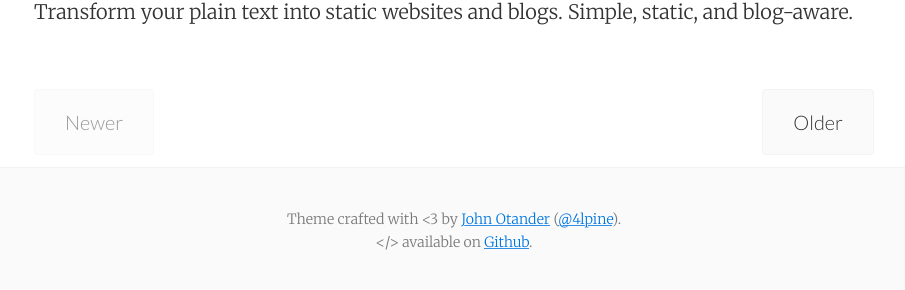
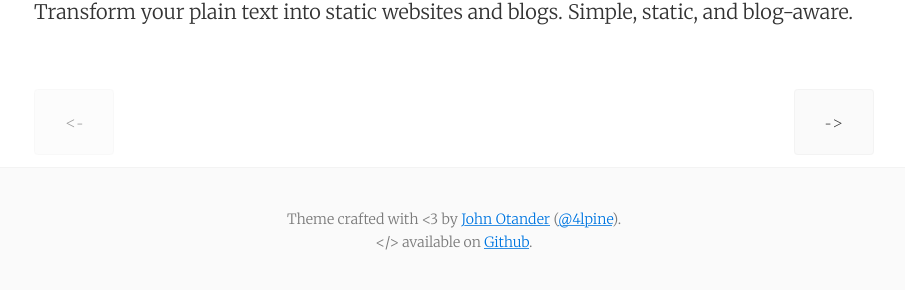
Before and after one commit to xxyz/xxyz.github.io, a Jekyll site: the page built from index.html, in a window 1280 px wide. Shown: the part 1228-1518 px from the top of the page, without its empty margins (186-1091 px from the left). Built offline with Jekyll 4.4.1, drawn with Linux system fonts in a browser that asks for light colours; nearby versions of some CDN libraries; the list of posts is cut into pages by our own code.

Commit message:
Changed Config.yml

```diff
--- a/_config.yml
+++ b/_config.yml
@@ -11,7 +11,7 @@
 google_verification:
 # Use either direct GA implementation or set up GTM account
 # - using both will skew your data (leave blank to not use at all)
-google_analytics:
+google_analytics: UA-85979281-1
 google_tag_manager:
 # Bing services
 bing_verification:
@@ -36,10 +36,10 @@
 facebook_comments_number: 10
 
 # Social icons
-github_username:
+github_username: tejawha
 bitbucket_username:
 stackoverflow_id:
-twitter_username:
+twitter_username: xxyzzzzz
 skype_username:
 steam_nickname:
 google_plus_id:
@@ -51,7 +51,7 @@
 flattr_button:
 
 # Post sharing icons
-show_sharing_icons: false
+show_sharing_icons: true
 # Change to 'true' to enable individual icons
 share_facebook: false
 share_twitter: false
@@ -65,8 +65,8 @@
 
 text:
   pagination:
-    newer: 'Newer'
-    older: 'Older'
+    newer: '<-'
+    older: '->'
   share_buttons:
     text:         'Share this post!'
     facebook:     'Share on Facebook'
```
